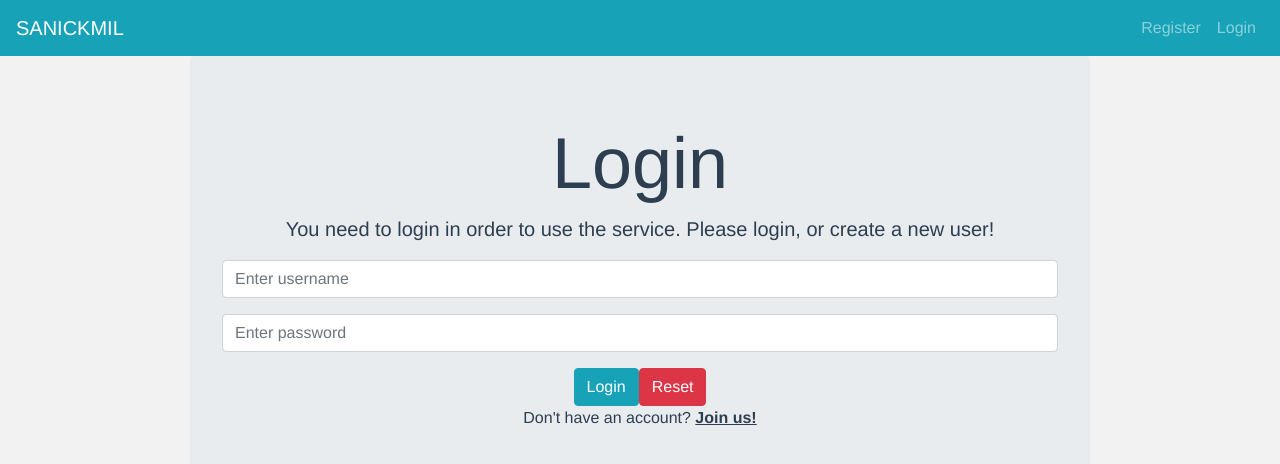
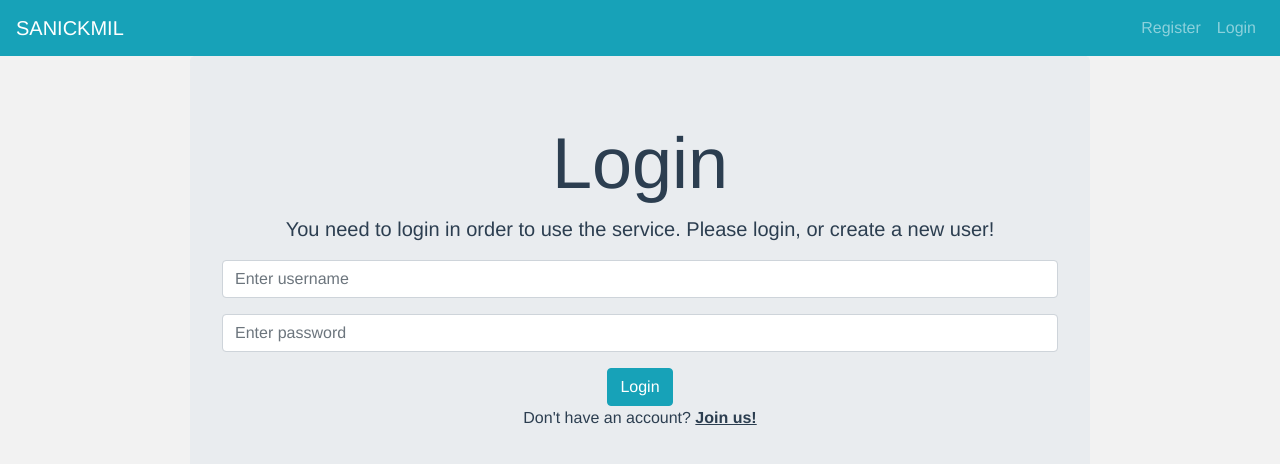
Before and after one commit to plytagalvisx/sanickmil-se.kth.iv1201.grupp1, a Vue app in the folder client/: page /login in a window 1280 px wide. Shown: the top 464 px of the page. Built offline with nearby package versions, Linux system fonts and the light colour scheme; no server answers; what vue-cookie would draw is missing.

Commit message:
fixed merge errors.

```diff
--- a/client/src/views/LoginView.vue
+++ b/client/src/views/LoginView.vue
@@ -1,6 +1,6 @@
 <template>
   <b-jumbotron class="login" header="Login" lead="You need to login in order to use the service. Please login, or create a new user!">
-    <b-form @submit="onSubmit" @reset="onReset" v-if="show">
+    <b-form @submit="onSubmit" v-if="show">
       <b-form-group id="usernameGroup">
         <b-form-input id="username" type="text" v-model="form.username" required placeholder="Enter username" />
       </b-form-group>
@@ -9,7 +9,6 @@
 
       </b-form-group>
       <b-button type="submit" variant="info">Login</b-button>
-      <b-button type="reset" variant="danger">Reset</b-button>
     </b-form>
     <p>Don't have an account? <router-link id="link" to="/register">Join us!</router-link>
     </p>
@@ -18,7 +17,7 @@
 
 <script>
   import UserService from '../services/UserService.js'
-  import { mapMutations } from 'vuex'
+  import { mapActions } from 'vuex'
   export default {
     name: 'LoginView',
     data() {
@@ -32,15 +31,15 @@
       }
     },
     methods: {
-      ...mapMutations([
-        'LOG_IN'
-      ]),
+      ...mapActions({
+        logIn: 'logIn'
+      }),
       async onSubmit(evt) {
         evt.preventDefault();
 
         await UserService.login(this.form.username, this.form.password).then(resData => {
           if (resData.success) {
-            this.LOG_IN();
+            this.logIn();
             this.$router.push('/');
           }
         })
```
